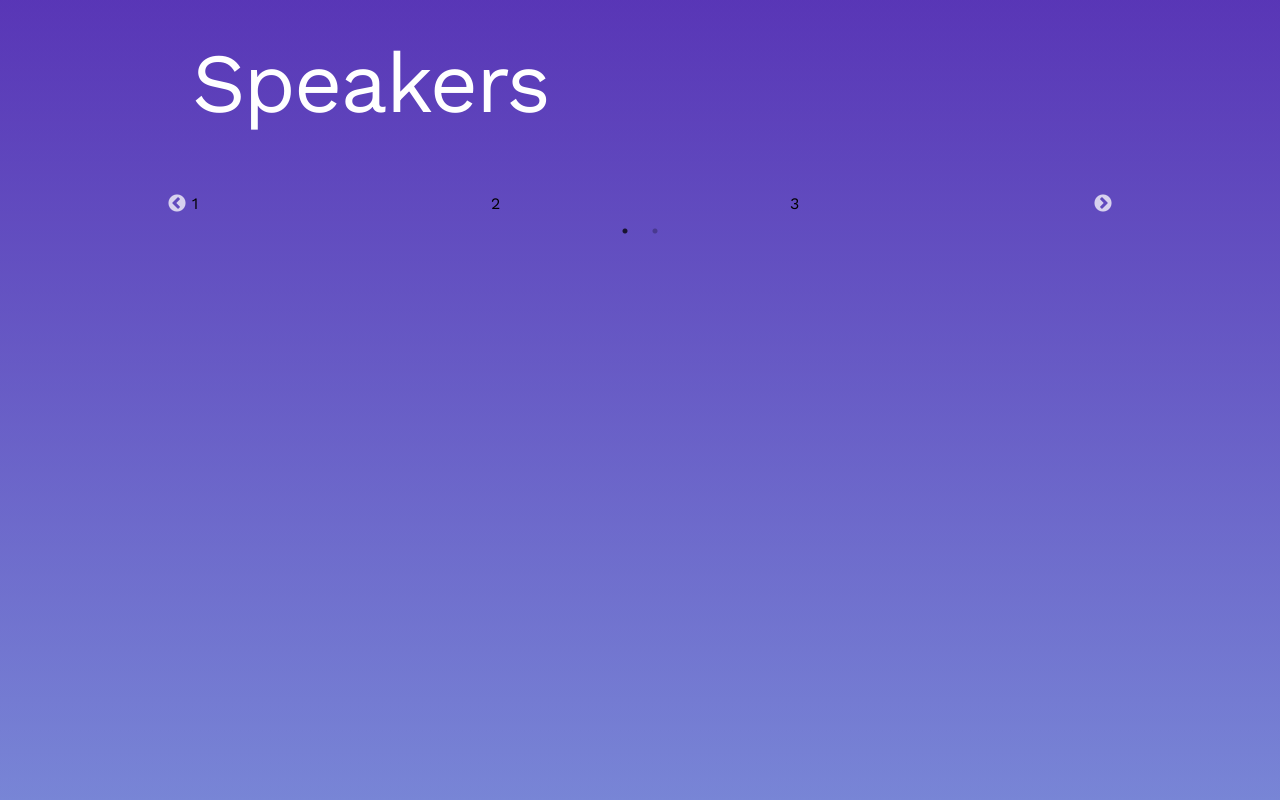
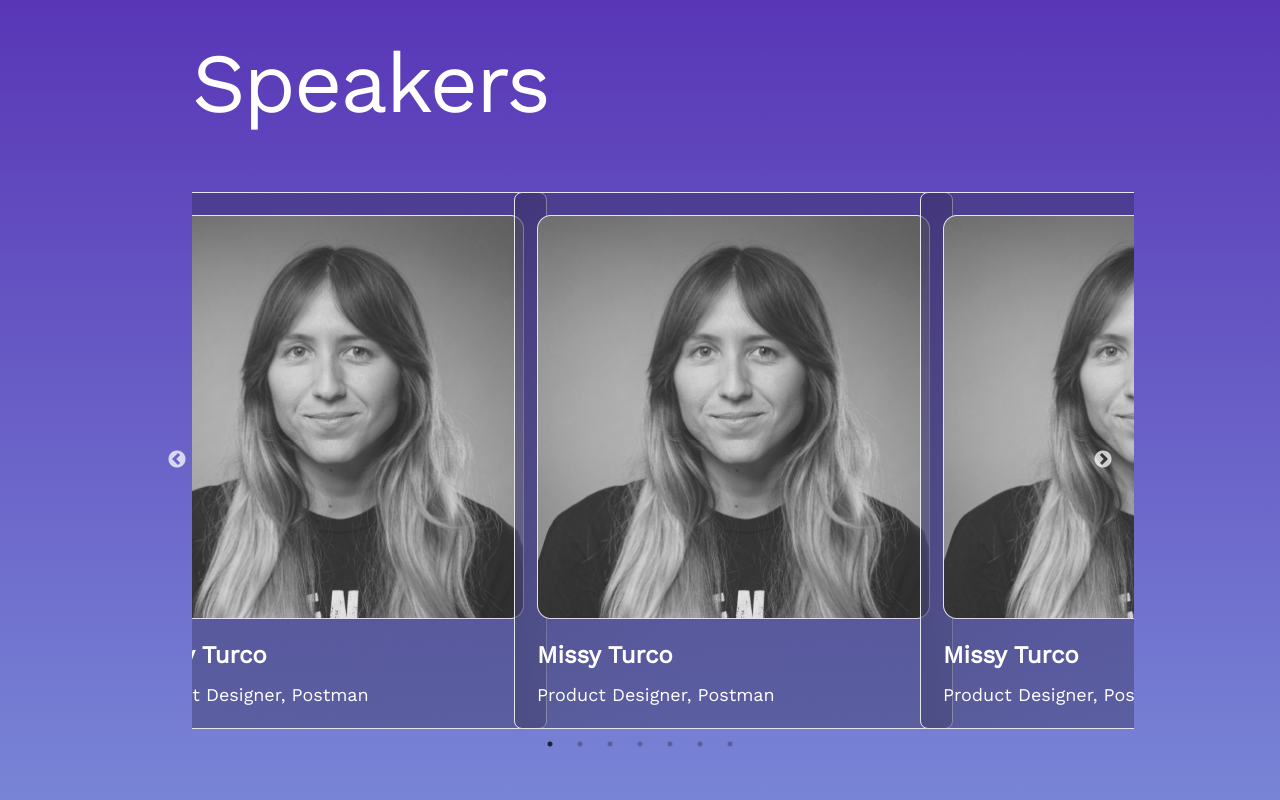
Before and after one commit to asyncapi/conference-website, a Next.js app: page / in a window 1280 px wide. Shown: the part 1978-2778 px from the top of the page. Built offline with nearby package versions, Linux system fonts and the light colour scheme.

Commit message:
fixed slider issue

```diff
--- a/components/Cards/card.js
+++ b/components/Cards/card.js
@@ -2,7 +2,15 @@ import React from 'react'
 
 function Card() {
   return (
-    <div>card</div>
+    <div className='card-bg p-[22px] text-white rounded-lg border bg-transparent w-[439px] h-[537px]'>
+        <div className='h-[406px]'>
+            <img src='/img/missy.png' alt='missy' />
+        </div>
+        <div className='mt-[16px]'>
+            <h2 className='font-bold text-[24px]'>Missy Turco</h2>
+            <p className='mt-[8px] text-[18px]'>Product Designer, Postman</p>
+        </div>
+    </div>
   )
 }
 
--- a/components/Speakers/speakers.js
+++ b/components/Speakers/speakers.js
@@ -1,5 +1,7 @@
 import React from 'react';
 import Slider from 'react-slick';
+import Card from '../Cards/card';
+
 
 function Speakers() {
     const settings = {
@@ -7,7 +9,7 @@ function Speakers() {
       infinite: true,
       speed: 500,
       slidesToShow: 3,
-      slidesToScroll: 3,
+      slidesToScroll: 1,
     };
   return (
     <div className="container mx-auto w-full speakers-bg h-[958px]">
@@ -15,18 +17,9 @@ function Speakers() {
         <h1 className="text-[84px] text-white tracking-tight">Speakers</h1>
         <div className='mt-[46px]'>
             <Slider {...settings}>
-          <div>
-            <h3>1</h3>
-          </div>
-          <div>
-            <h3>2</h3>
-          </div>
-          <div>
-            <h3>3</h3>
-          </div>
-          <div>
-            <h3>4</h3>
-          </div>
+                {Array(7).fill().map((i) => <div key={i} className=''>
+                    <Card />
+                </div>)}
           </ Slider>
         </div>
       </div>
--- a/styles/globals.css
+++ b/styles/globals.css
@@ -31,3 +31,21 @@ a {
   background: linear-gradient(0deg, rgba(114, 78, 208, 0.5), rgba(114, 78, 208, 0.5)), linear-gradient(180deg, #390E96 0%, #84CCE2 100%);
   mix-blend-mode: normal;
 }
+
+.card-bg {
+  background: rgba(36, 30, 49, 0.3);
+  backdrop-filter: blur(68px);
+}
+
+.slick-slide {
+  margin-left: 46px;
+  margin-right: 46px;
+}
+.slick-list {
+  margin-left: -10px; /* px size of slide space */
+  width: calc(100% + 46px); /* add double the px size of slide space */
+}
+
+.slick-track {
+  display: flex !important;
+}
```
Also changed, not shown: public/img/missy.png (added).
